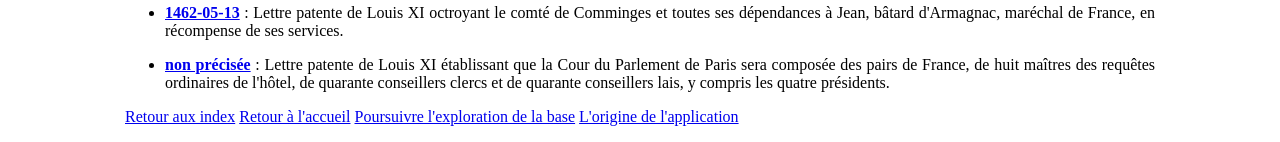
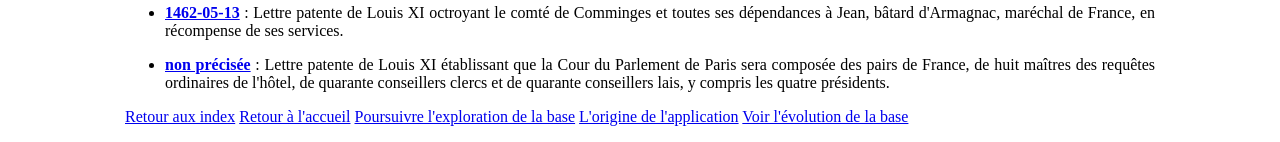
Before and after one commit to Marie-TNAH/Devoir_Python_2021, a Flask app: page /index_date in a window 1280 px wide. Shown: the part 1322-1464 px from the top of the page. Run offline with Flask 2, Linux system fonts and the light colour scheme; a user stored in the database is signed in; data comes from the database, SQL or seed files in the repository.

Commit message:
Update index_date.html

```diff
--- a/Mis en registre !/application/templates/pages/index_date.html
+++ b/Mis en registre !/application/templates/pages/index_date.html
@@ -23,7 +23,7 @@
 {% endfor %}
 </p>
 
-    <p><a href="{{url_for('index')}}">Retour aux index</a> <a href="{{url_for('accueil')}}">Retour à l'accueil</a> <a href="{{url_for('decouvrir')}}">Poursuivre l'exploration de la base</a> <a href="{{url_for('presentation')}}">L'origine de l'application</a></p>
+    <p><a href="{{url_for('index')}}">Retour aux index</a> <a href="{{url_for('accueil')}}">Retour à l'accueil</a> <a href="{{url_for('decouvrir')}}">Poursuivre l'exploration de la base</a> <a href="{{url_for('presentation')}}">L'origine de l'application</a> {% if current_user.is_authenticated %}<a href="{{url_for('fonctionnement')}}">Voir l'évolution de la base</a>{% endif %}</p>
 </div>
 </body>
 </html>
```
